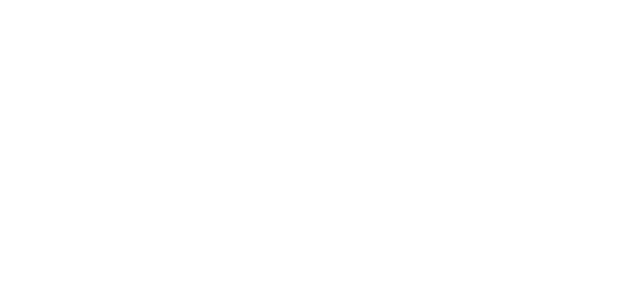
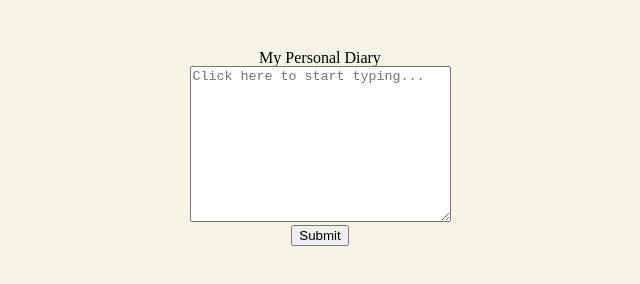
Before and after one commit to DCoates9133/personal-diary, a plain HTML site: page index.html in a window 1280 px wide. Shown: the whole page, without its empty margins (320-960 px from the left). Drawn offline with Linux system fonts and the light colour scheme.

Commit message:
add css reset and style body

```diff
--- /dev/null
+++ b/css/reset.css
@@ -0,0 +1,46 @@
+html, body, div, span, applet, object, iframe,
+h1, h2, h3, h4, h5, h6, p, blockquote, pre,
+a, abbr, acronym, address, big, cite, code,
+del, dfn, em, img, ins, kbd, q, s, samp,
+small, strike, strong, sub, sup, tt, var,
+b, u, i, center,
+dl, dt, dd, ol, ul, li,
+fieldset, form, label, legend,
+table, caption, tbody, tfoot, thead, tr, th, td,
+article, aside, canvas, details, embed,
+figure, figcaption, footer, header, hgroup,
+menu, nav, output, ruby, section, summary,
+time, mark, audio, video {
+	margin: 0;
+	padding: 0;
+	border: 0;
+	font-size: 100%;
+	font: inherit;
+	vertical-align: baseline;
+}
+/* HTML5 display-role reset for older browsers */
+article, aside, details, figcaption, figure,
+footer, header, hgroup, menu, nav, section {
+	display: block;
+}
+body {
+    line-height: 1;
+    background: #f6f4e6;
+    text-align: center;
+    margin: 50px 0 0 0;
+}
+ol, ul {
+	list-style: none;
+}
+blockquote, q {
+	quotes: none;
+}
+blockquote:before, blockquote:after,
+q:before, q:after {
+	content: '';
+	content: none;
+}
+table {
+	border-collapse: collapse;
+	border-spacing: 0;
+}
--- a/css/style.css
+++ b/css/style.css
@@ -0,0 +1 @@
+@import url("reset.css");
--- a/index.html
+++ b/index.html
@@ -7,6 +7,14 @@
     <link rel="stylesheet" href="/css/style.css">
 </head>
 <body>
+  <h1 class="title">My Personal Diary</h1>
+
+  <form action="" method="post" class="entryForm">
+    <textarea name="entry" cols="30" rows="10" class="entry-textbox" placeholder="Click here to start typing..."></textarea><br>
+    <button type="submit">Submit</button>
+  </form>
+
+
 
 <script src="/js/app.js"></script>
 </body>
```
